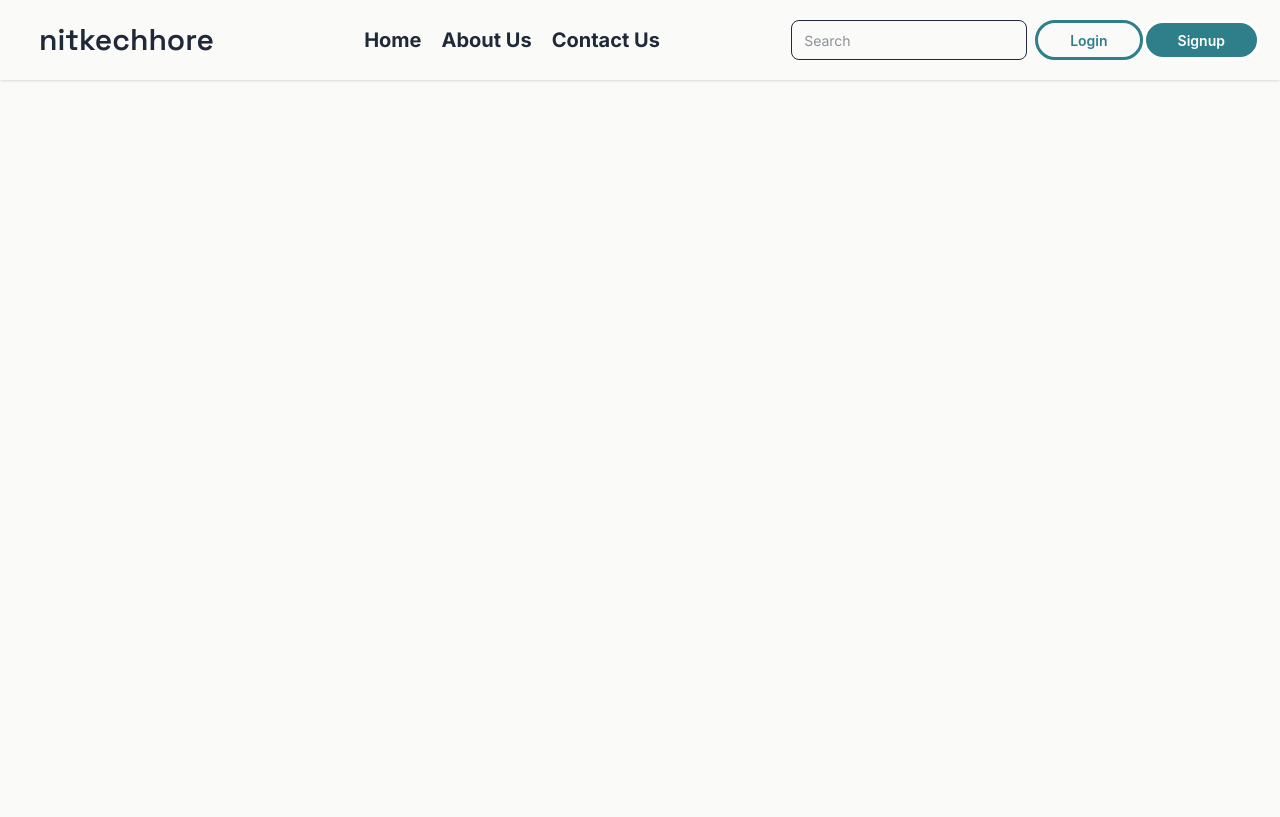
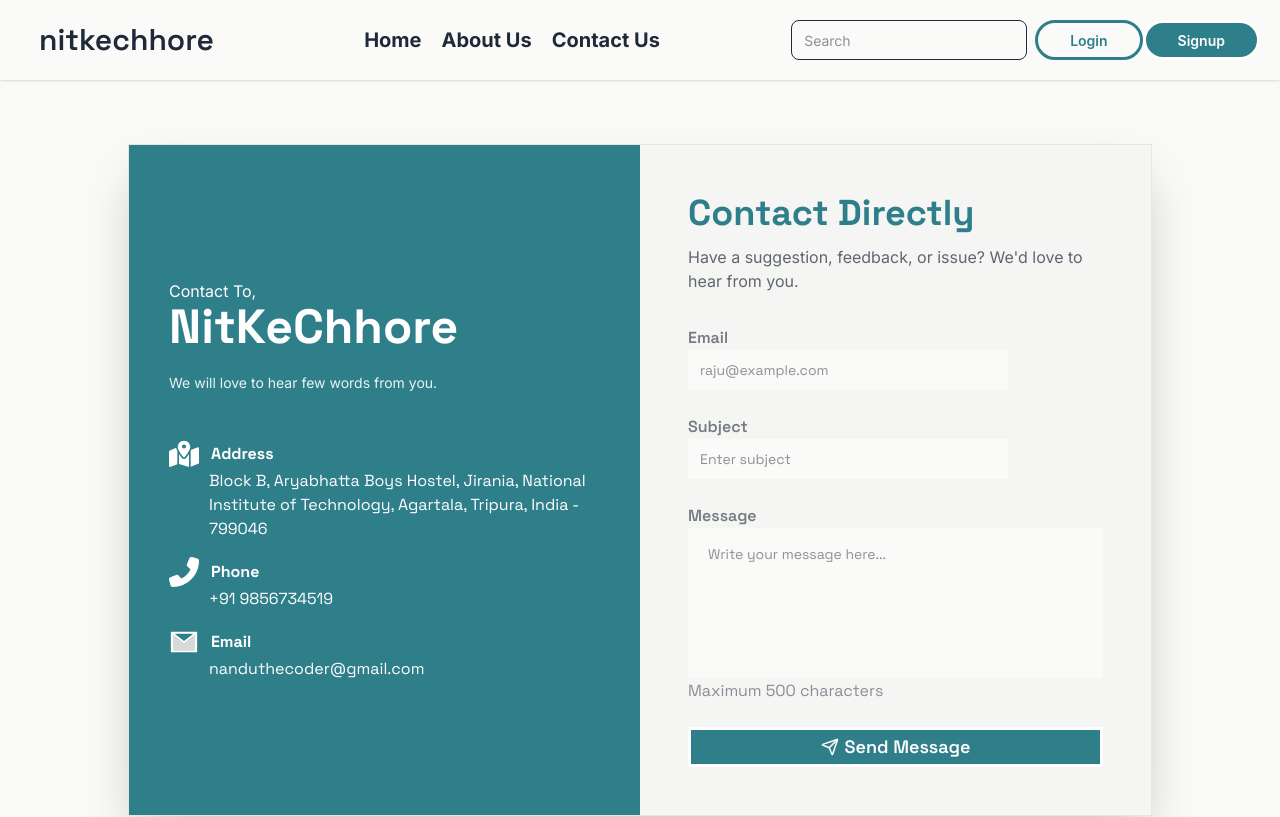
Before and after one commit to anonymousd3vil-ops/nitkechhore, a React (Vite) app: page /contact in a window 1280 px wide. Shown: the top 817 px of the page. Built offline with nearby package versions, Linux system fonts and the light colour scheme.

Commit message:
Created contact us page

```diff
--- a/src/App.jsx
+++ b/src/App.jsx
@@ -4,6 +4,7 @@ import AboutUs from './pages/aboutUs.jsx'
 import ContactUs from './pages/contactus.jsx'
 import Registration from './pages/user/registration.jsx'
 import Login from './pages/user/login.jsx'
+import NotFound from './pages/notFound.jsx'
 
 function App() {
 
@@ -16,6 +17,9 @@ function App() {
 
         <Route path='/user/register' element={<Registration />}></Route>
         <Route path='/user/login' element={<Login />}></Route>
+
+        <Route path='*' element={<NotFound />}></Route>
+
       </Routes>
     </>
   )
--- a/src/pages/contactus.jsx
+++ b/src/pages/contactus.jsx
@@ -1,10 +1,191 @@
 import MainLayout from "../layout/mainLayout.jsx";
+import { Send } from "lucide-react";
+import { FaMapLocationDot, FaPhoneFlip } from "react-icons/fa6";
+import { AiTwotoneMail } from "react-icons/ai";
+import toast from "react-hot-toast";
+import { useDispatch } from "react-redux";
+import { useState } from "react";
+
+import {contactusSubmit} from '../applicationStates/reduxSlices/contactUsSlice.js'
 
 function ContactUs(){
+    const dispatch = useDispatch();
+
+    const [queryData, setQueryData] = useState({
+        email: '',
+        subject: '',
+        message: '',
+    });
+
+
+    function handelUserInput(e){
+        const {name, value} = e.target
+
+        setQueryData({
+            ...queryData,
+            [name]: value
+        });
+    }
+
+    async function submitQuery(event) {
+        event.preventDefault();
+
+        try{
+            if(!queryData.email || !queryData.subject || !queryData.message){
+                toast.error("Please provide all the details.")
+                return;
+            }
+
+            await dispatch(contactusSubmit(queryData));
+        }catch(err){
+            console.log(err.message)
+            toast.error("Qwery not submistted, Try Again Later")
+        }
+
+        setQueryData({
+            email: '',
+            subject: '',
+            message: '',
+        })
+    }
+
     return (
         <MainLayout>
-            <div className="h-screen px-6 md:px-20 py-20">
+            <div className="min-h-screen bg-base-100 flex items-center justify-center px-4 py-10">
+                <div className="card w-full max-w-5xl bg-base-200 shadow-2xl border border-base-300 lg:grid lg:grid-cols-2 overflow-hidden">
 
+                    {/* Left Side */}
+                    <div className="hidden md:flex flex-col justify-center bg-primary text-primary-content p-10">
+                        <p className="font-secondary">Contact To,</p>
+                        <h1 className="text-5xl font-black mb-4 font-primary">NitKeChhore</h1>
+
+                        <p className="text-sm opacity-90 leading-8 font-secondary">
+                            We will love to hear few words from you.
+                        </p>
+
+                        <div className="mt-10 space-y-4">
+                            <div className="flex items-start font-primary flex-col">
+                                <div className="flex gap-3 items-center font-bold">
+                                    <FaMapLocationDot className="text-3xl"/> Address
+                                </div>
+                                <div className="relative top-0 left-10">
+                                    Block B, Aryabhatta Boys Hostel, Jirania, National Institute of Technology, Agartala, Tripura, India - 799046
+                                </div>
+                            </div>
+
+
+                            <div className="flex items-start font-primary flex-col">
+                                <div className="flex gap-3 items-center font-bold">
+                                    <FaPhoneFlip className="text-3xl"/> Phone
+                                </div>
+                                <div className="relative top-0 left-10">
+                                    +91 9856734519
+                                </div>
+                            </div>
+
+                            <div className="flex items-start font-primary flex-col">
+                                <div className="flex gap-3 items-center font-bold">
+                                    <AiTwotoneMail className="text-3xl"/> Email
+                                </div>
+                                <div className="relative top-0 left-10">
+                                    nanduthecoder@gmail.com
+                                </div>
+                            </div>
+
+                        </div>
+                    </div>
+
+                    {/* Right Side */}
+                    <div className="p-8 md:p-12">
+                        {/* Heading */}
+                        <div className="mb-8">
+                            <h2 className="text-4xl font-bold text-primary font-primary">
+                                Contact Directly
+                            </h2>
+
+                            <p className="text-base-content/70 mt-3 font-secondary">
+                                Have a suggestion, feedback, or issue? We'd love to hear from you.
+                            </p>
+                        </div>
+
+                        <form noValidate onSubmit={submitQuery} className="space-y-6">
+
+                            {/* Email */}
+                            <div className="form-control">
+                                <label className="label">
+                                    <span className="label-text font-semibold font-primary">Email</span>
+                                </label>
+
+                                <label className="input input-bordered flex items-center gap-3 hover:border-primary focus-within:border-primary transition-all duration-300">
+
+                                    <input
+                                        type="email"
+                                        name='email'
+                                        className="grow font-primary"
+                                        placeholder="raju@example.com"
+                                        onChange={handelUserInput}
+                                        value={queryData.email}
+                                    />
+                                </label>
+                            </div>
+
+                            {/* Subject */}
+                            <div className="form-control">
+                                <label className="label">
+                                    <span className="label-text font-semibold font-primary">Subject</span>
+                                </label>
+
+                                <label className="input input-bordered flex items-center gap-3 hover:border-primary focus-within:border-primary transition-all duration-300">
+
+                                    <input
+                                        type="text"
+                                        name='subject'
+                                        className="grow font-primary"
+                                        placeholder="Enter subject"
+                                        onChange={handelUserInput}
+                                        value={queryData.subject}
+                                    />
+                                </label>
+                            </div>
+
+                            {/* Message */}
+                            <div className="form-control">
+                                <label className="label">
+                                    <span className="label-text font-semibold font-primary">Message</span>
+                                </label>
+
+                                <div className="relative">
+
+
+                                    <textarea
+                                        rows={6}
+                                        name='message'
+                                        placeholder="Write your message here..."
+                                        className="textarea font-primary textarea-bordered w-full pl-5 pt-4 hover:border-primary focus:border-primary transition-all duration-300 resize-none"
+                                        onChange={handelUserInput}
+                                        value={queryData.message}
+                                    />
+                                </div>
+
+                                <label className="label">
+                                    <span className="label-text-alt text-base-content/50 font-primary">
+                                        Maximum 500 characters
+                                    </span>
+                                </label>
+                            </div>
+
+                            {/* Button */}
+                            <button
+                                type="submit"
+                                className="btn btn-primary w-full text-lg font-primary"
+                            >
+                                <Send size={18} />
+                                Send Message
+                            </button>
+
+                        </form>
+                    </div>
+                </div>
             </div>
         </MainLayout>
     );
```
